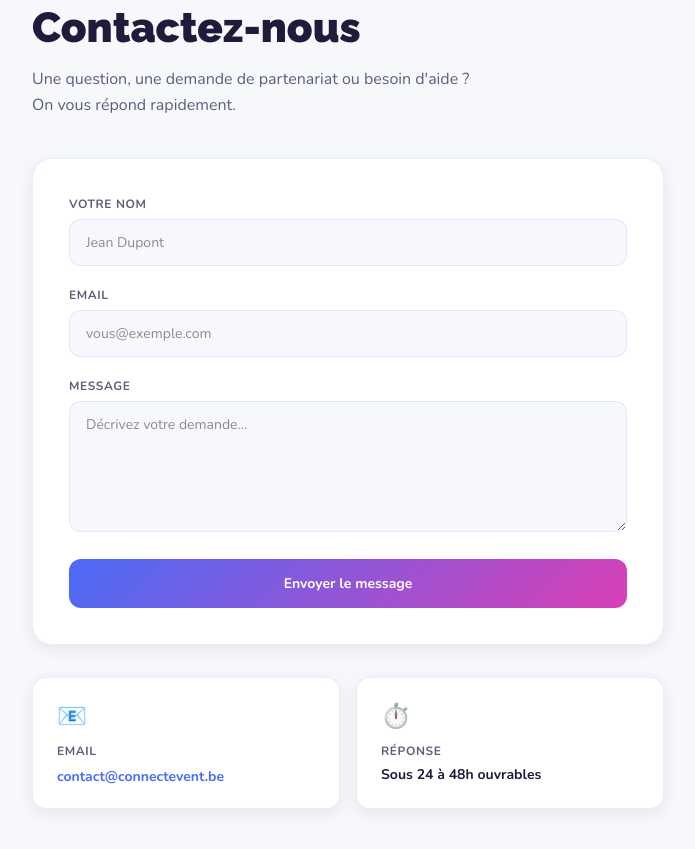
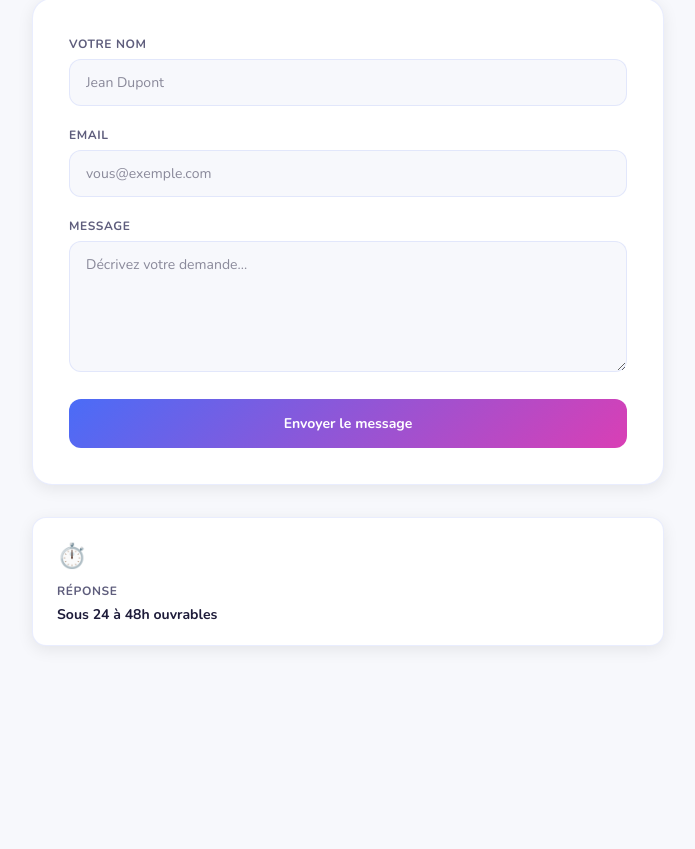
Before and after one commit to armandhespel-coder/darren, a Next.js app: page /contact in a window 1280 px wide. Shown: the part 409-1258 px from the top of the page, without its empty margins (292-987 px from the left). After the commit the page ends 1115 px from the top, so only its background shows below. Built offline with nearby package versions, Linux system fonts and the light colour scheme.

Commit message:
fix: logo contact, 2026 footer, CE→logo, a-propos mailto→button, login modal devenir prestataire, email contact supprimé

```diff
--- a/src/app/a-propos/page.tsx
+++ b/src/app/a-propos/page.tsx
@@ -70,9 +70,9 @@ export default function AProposPage() {
         <section style={{ textAlign: "center", padding: "2rem 0" }}>
           <h2 style={{ fontFamily: "var(--font-raleway)", fontWeight: 900, fontSize: "1.4rem", color: "var(--dark2)", marginBottom: "0.75rem" }}>Une question ? Un partenariat ?</h2>
           <p style={{ color: "#666", marginBottom: "1.5rem" }}>On répond toujours aux messages.</p>
-          <a href="mailto:yagan_darren@hotmail.com" style={{ background: "var(--grad)", color: "white", padding: "0.9rem 2.5rem", borderRadius: 50, fontWeight: 700, textDecoration: "none", fontSize: "1rem", display: "inline-block" }}>
-            yagan_darren@hotmail.com
-          </a>
+          <Link href="/contact" style={{ background: "var(--grad)", color: "white", padding: "0.9rem 2.5rem", borderRadius: 50, fontWeight: 700, textDecoration: "none", fontSize: "1rem", display: "inline-block" }}>
+            Nous contacter
+          </Link>
         </section>
       </main>
 
--- a/src/app/auth/login/page.tsx
+++ b/src/app/auth/login/page.tsx
@@ -3,12 +3,14 @@
 import { Suspense, useState } from "react";
 import { createClient } from "@/lib/supabase/client";
 import { useRouter, useSearchParams } from "next/navigation";
+import DevenirPrestaireModal from "@/components/DevenirPrestaireModal";
 
 function LoginForm() {
   const [email, setEmail] = useState("");
   const [password, setPassword] = useState("");
   const [error, setError] = useState("");
   const [loading, setLoading] = useState(false);
+  const [showModal, setShowModal] = useState(false);
   const router = useRouter();
   const searchParams = useSearchParams();
   const isPro = searchParams.get("next") === "/pro/dashboard";
@@ -28,7 +30,9 @@ function LoginForm() {
   };
 
   return (
-    <div className="glass rounded-2xl p-8">
+    <>
+      {showModal && <DevenirPrestaireModal onClose={() => setShowModal(false)} />}
+      <div className="glass rounded-2xl p-8">
       <h1 className="text-white text-2xl font-bold mb-1" style={{ fontFamily: "var(--font-cormorant)" }}>
         {isPro ? "Espace Prestataire" : "Connexion"}
       </h1>
@@ -38,7 +42,7 @@ function LoginForm() {
       {isPro && (
         <div className="mb-4 px-4 py-3 rounded-xl text-xs font-semibold" style={{ background: "rgba(74,108,247,0.12)", border: "1px solid rgba(74,108,247,0.25)", color: "rgba(180,190,255,0.9)" }}>
           Pas encore de compte prestataire ?{" "}
-          <a href="/pro/onboarding" className="underline text-purple-300">Envoyer une demande</a>
+          <button onClick={() => setShowModal(true)} className="underline text-purple-300 cursor-pointer bg-transparent border-none p-0 font-semibold">Envoyer une demande</button>
         </div>
       )}
 
@@ -96,6 +100,7 @@ function LoginForm() {
         </a>
       </p>
     </div>
+    </>
   );
 }
 
--- a/src/app/contact/page.tsx
+++ b/src/app/contact/page.tsx
@@ -48,7 +48,7 @@ export default function ContactPage() {
       <header style={{ background: "white", borderBottom: "1px solid var(--border)", padding: "0 clamp(16px,4vw,48px)" }}>
         <div style={{ maxWidth: 1200, margin: "0 auto", display: "flex", alignItems: "center", justifyContent: "space-between", padding: "12px 0" }}>
           <a href="/">
-            <img src="/logo.png" alt="Connect Event" className="h-64 md:h-80 w-auto object-contain" />
+            <img src="/logo.png" alt="Connect Event" className="h-32 md:h-40 w-auto object-contain" />
           </a>
           <a href="/" style={{ color: "var(--muted)", fontSize: 13, fontWeight: 600, textDecoration: "none" }}>
             ← Retour à l&apos;accueil
@@ -189,25 +189,6 @@ export default function ContactPage() {
             border: "1px solid var(--border)",
             boxShadow: "var(--shadow2)",
           }}>
-            <div style={{ fontSize: 24, marginBottom: 8 }}>📧</div>
-            <div style={{ fontSize: 12, fontWeight: 700, color: "var(--muted)", textTransform: "uppercase", letterSpacing: "0.05em", marginBottom: 4 }}>Email</div>
-            <a
-              href="mailto:contact@connectevent.be"
-              style={{ fontSize: 14, fontWeight: 700, color: "var(--blue2)", textDecoration: "none" }}
-            >
-              contact@connectevent.be
-            </a>
-          </div>
-
-          <div style={{
-            flex: 1,
-            minWidth: 200,
-            background: "white",
-            borderRadius: 14,
-            padding: "20px 24px",
-            border: "1px solid var(--border)",
-            boxShadow: "var(--shadow2)",
-          }}>
             <div style={{ fontSize: 24, marginBottom: 8 }}>⏱️</div>
             <div style={{ fontSize: 12, fontWeight: 700, color: "var(--muted)", textTransform: "uppercase", letterSpacing: "0.05em", marginBottom: 4 }}>Réponse</div>
             <div style={{ fontSize: 14, fontWeight: 700, color: "var(--dark2)" }}>
--- a/src/app/page.tsx
+++ b/src/app/page.tsx
@@ -655,12 +655,7 @@ export default function HomePage() {
         <div className="absolute rounded-full pointer-events-none" style={{ width:200, height:200, background:"#D93FB5", bottom:-80, left:100, filter:"blur(60px)", opacity:0.15 }} />
         <div className="relative flex flex-wrap gap-6 items-center justify-between" style={{ padding: "clamp(24px,4vw,48px) clamp(16px,4vw,48px)" }}>
           <div className="flex items-center gap-4">
-            <div
-              className="w-12 h-12 rounded-xl flex items-center justify-center text-white font-black"
-              style={{ background: "var(--grad2)", boxShadow: "0 6px 20px rgba(74,108,247,0.4)" }}
-            >
-              CE
-            </div>
+            <img src="/logo.png" alt="Connect Event" className="h-12 w-auto object-contain" />
             <span className="font-black text-white text-lg" style={{ fontFamily: "var(--font-raleway)" }}>
               Connect Event
             </span>
@@ -729,7 +724,7 @@ export default function HomePage() {
           </div>
 
           <div className="text-xs" style={{ color: "rgba(255,255,255,0.3)" }}>
-            © 2025{" "}
+            © 2026{" "}
             <span style={{ background: "var(--grad)", WebkitBackgroundClip: "text", WebkitTextFillColor: "transparent", backgroundClip: "text", fontWeight: 800 }}>
               Connect Event
             </span>{" "}
```
